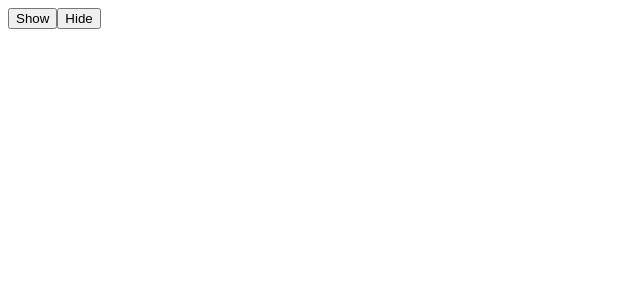
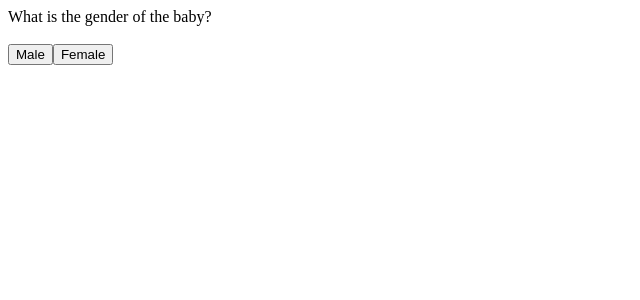
Before and after one commit to sushilglobizs/js-examples, an Angular app in the folder Angular/my-app/: page / in a window 1280 px wide. Shown: the top 300 px of the page, without its empty margins (0-640 px from the left). Built offline with nearby package versions, Linux system fonts and the light colour scheme.

Commit message:
3 nov 2023

```diff
--- a/Angular/my-app/src/app/app.component.html
+++ b/Angular/my-app/src/app/app.component.html
@@ -1,4 +1,12 @@
-<button (click)="toggle(false)">Show</button>
-<button (click)="toggle(true)">Hide</button>
-
-<div *ngIf="hide === false">Lorem ipsum dolor sit amet consectetur adipisicing elit. Repudiandae quasi assumenda amet nesciunt maxime, sequi cum perferendis velit repellat facilis quas inventore harum eligendi accusamus laudantium ducimus id quo. Eveniet.</div>
+<div>What is the gender of the baby?</div>
+<br>
+<button (click)="suggestNames('M')">Male</button>
+<button (click)="suggestNames('F')">Female</button>
+<br><br>
+<div *ngIf="names">
+    <div>Here are some suggestions for baby names:</div>
+    <br>
+    <ul>
+        <li *ngFor="let n of names">{{ n }}</li>
+    </ul>
+</div>
--- a/Angular/my-app/src/app/app.component.ts
+++ b/Angular/my-app/src/app/app.component.ts
@@ -7,14 +7,18 @@ import { Component, OnInit } from '@angular/core';
 })
 export class AppComponent implements OnInit {
 
-  hide = true;
+  names!: string[];
 
   constructor() {}
 
   ngOnInit() {}
 
-  toggle(visibility: boolean) {
-    this.hide = visibility;
+  suggestNames(g: string) {
+    if (g === 'M') {
+      this.names = ['John', 'Rick', 'Morty'];
+    } else if (g === 'F') {
+      this.names = ['Rosie', 'Stacy', 'Anna'];
+    }
   }
 
 }
```
